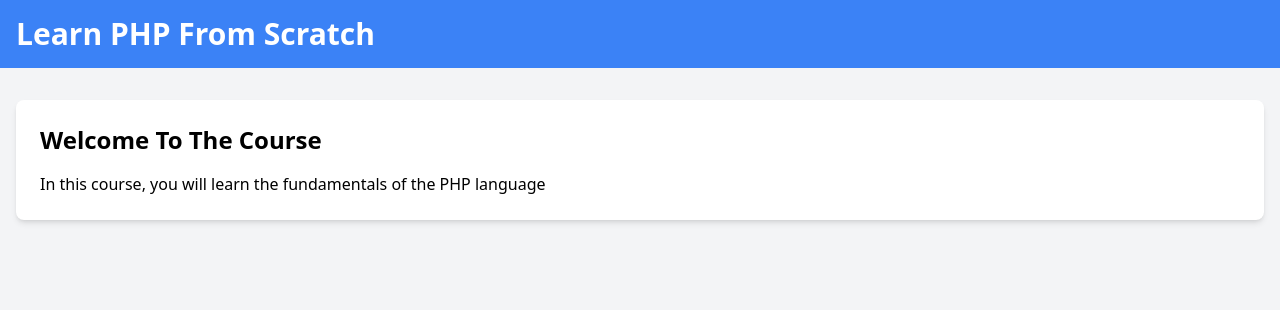
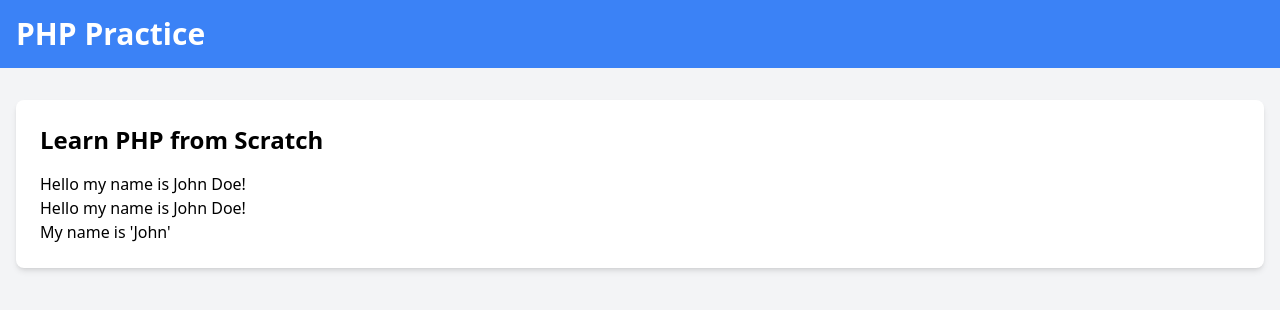
Before and after one commit to jahend412/LearnPhp, a PHP site: page / in a window 1280 px wide. Shown: the top 310 px of the page. Run offline with PHP 8.4, Linux system fonts and the light colour scheme; some libraries are stand-ins or nearby versions.

Commit message:
String concatenation
Use . to seperate strings or variables in single quotes.  This is fastest method.
Double quotes for string interpolation.
\' to show that you want this as a quote while using single quotes
Always remember to have it structured for php.
<?=  ?> or <?php  ?>

```diff
--- a/index.php
+++ b/index.php
@@ -1,8 +1,9 @@
 <?php
-$title = 'Learn PHP From Scratch';
-$heading = 'Welcome To The Course';
-$body= 'In this course, you will learn the fundamentals of the PHP language';
-
+$title = 'PHP Practice';
+$heading = 'Learn PHP from Scratch';
+$firstName = 'John';
+$lastName = 'Doe';
+$fullName = $firstName . ' ' . $lastName;
 ?>
 
 <!DOCTYPE html>
@@ -24,7 +25,9 @@ $body= 'In this course, you will learn the fundamentals of the PHP language';
     <div class="container mx-auto p-4 mt-4">
         <div class="bg-white rounded-lg shadow-md p-6">
             <h2 class="text-2xl font-semibold mb-4"><?= $heading ?></h2>
-          <p> <?= $body ?> </p>
+          <p> <?= 'Hello my name is '  . $fullName .'!' ?> </p>
+          <?= "<p>Hello my name is $fullName!</p>" ?>
+          <?= 'My name is \'John\'' ?>
         </div>
     </div>
 </body>
```
